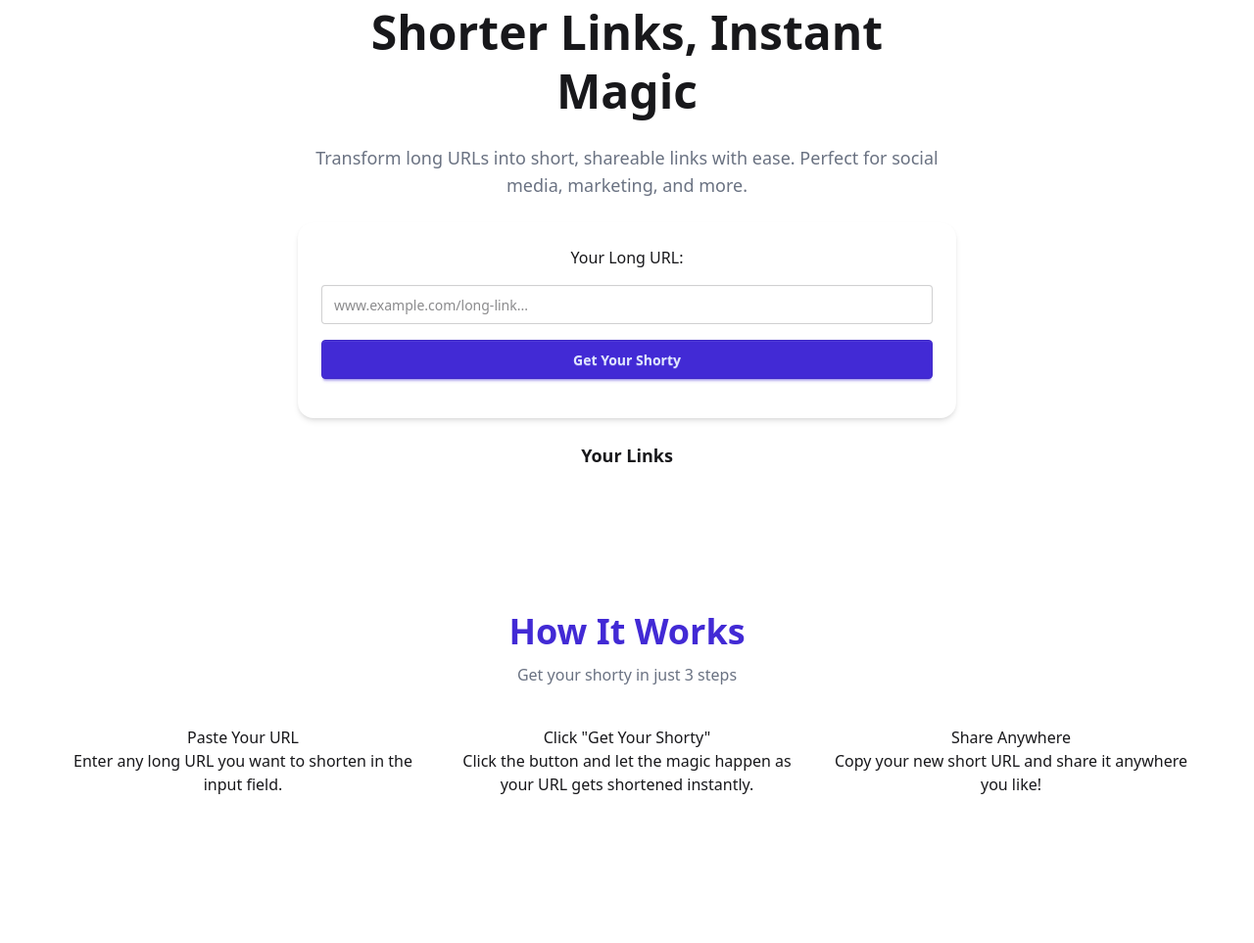
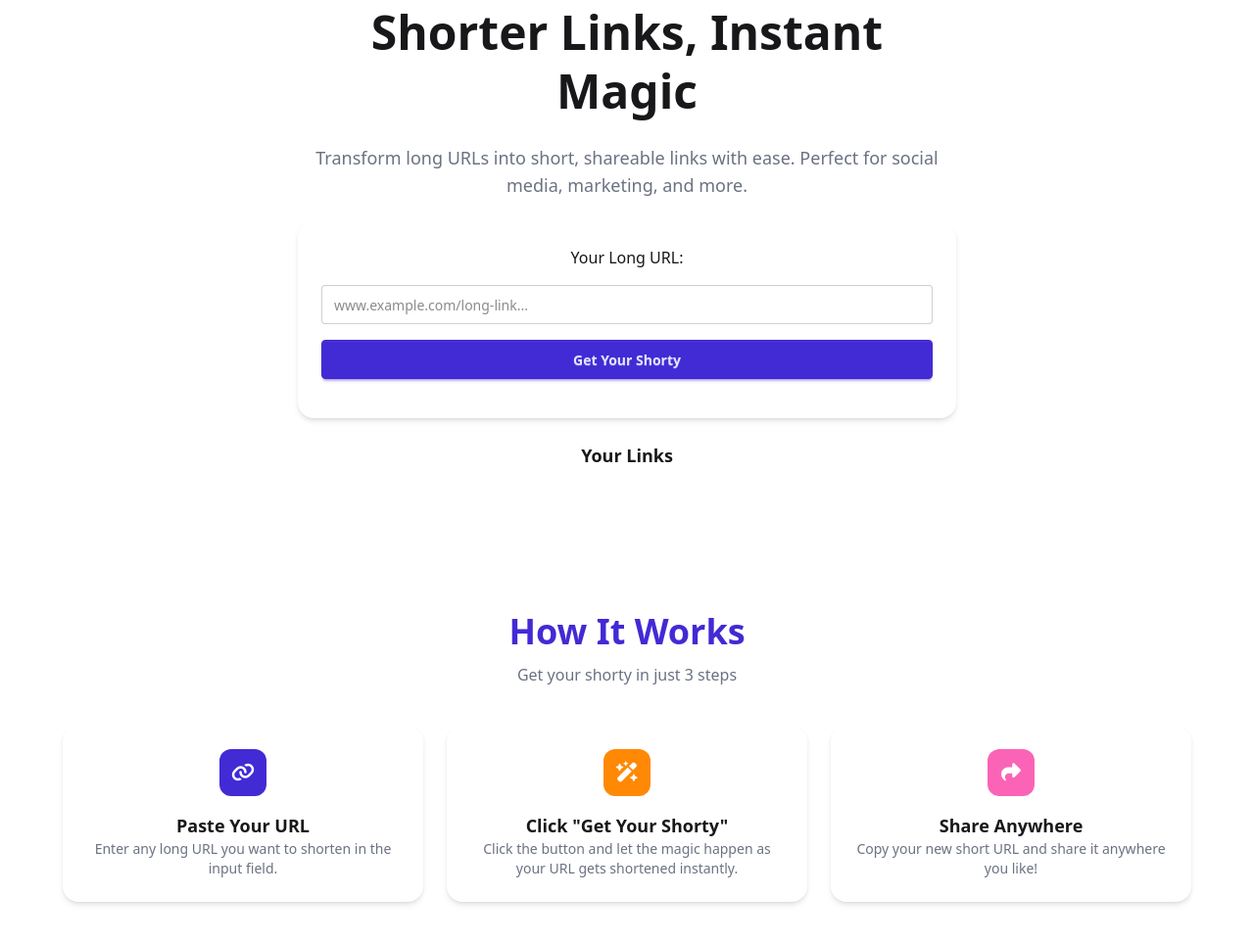
Before and after one commit to Robb-Designs/url-shortener, a website: page index.html in a window 1280 px wide. Shown: the part 143-1106 px from the top of the page at 98% size. Before the commit the page ends 1020 px from the top, so only its background shows below. Drawn offline with nearby package versions, Linux system fonts and the light colour scheme.

Commit message:
How it Works: styled the cards

```diff
--- a/index.html
+++ b/index.html
@@ -76,7 +76,7 @@
 
                     </form>
 
-                     <!-- Error message placeholder -->
+                    <!-- Error message placeholder -->
                     <p id="error-message" class="text-error text-sm" hidden></p>
 
                     <!-- RESULT -->
@@ -105,19 +105,38 @@
 
                 <div class="grid grid-cols-1 md:grid-cols-3 gap-6">
                     <!-- CARDS -->
-                    <div class="card">
-                        <h3>Paste Your URL</h3>
-                        <p>Enter any long URL you want to shorten in the input field.</p>
+                    <div class="bg-base-100 rounded-2xl shadow-md p-6 space-y-4 hover:shadow-lg transition">
+                        <div
+                            class="w-12 h-12 mx-auto rounded-xl bg-primary text-white flex items-center justify-center text-xl">
+                            <i class="fa-solid fa-link"></i>
+                        </div>
+
+                        <div>
+                            <h3 class="text-lg font-semibold">Paste Your URL</h3>
+                            <p class="text-gray-500 text-sm">Enter any long URL you want to shorten in the input field.
+                            </p>
+                        </div>
                     </div>
 
-                    <div class="card">
-                        <h3>Click "Get Your Shorty"</h3>
-                        <p>Click the button and let the magic happen as your URL gets shortened instantly.</p>
+                    <div class="bg-base-100 rounded-2xl shadow-md p-6 space-y-4 hover:shadow-lg transition">
+                        <div
+                            class="w-12 h-12 mx-auto rounded-xl bg-orange-400 text-white flex items-center justify-center text-xl">
+                            <i class="fa-solid fa-wand-magic-sparkles"></i>
+                        </div>
+                        <div>
+                            <h3 class="text-lg font-semibold">Click "Get Your Shorty"</h3>
+                            <p class="text-gray-500 text-sm">Click the button and let the magic happen as your URL gets
+                                shortened instantly.</p>
+                        </div>
                     </div>
-
-                    <div class="card">
-                        <h3>Share Anywhere</h3>
-                        <p>Copy your new short URL and share it anywhere you like!</p>
+                    <div class="bg-base-100 rounded-2xl shadow-md p-6 space-y-4 hover:shadow-lg transition">
+                        <div class="w-12 h-12 mx-auto rounded-xl bg-pink-400 text-white flex items-center justify-center text-xl">
+                            <i class="fa-solid fa-share"></i>
+                        </div>
+                        <div class="card">
+                            <h3 class="text-lg font-semibold">Share Anywhere</h3>
+                            <p class="text-gray-500 text-sm">Copy your new short URL and share it anywhere you like!</p>
+                        </div>
                     </div>
                 </div>
             </div>
```
Also changed, not shown: dist/output.css.
